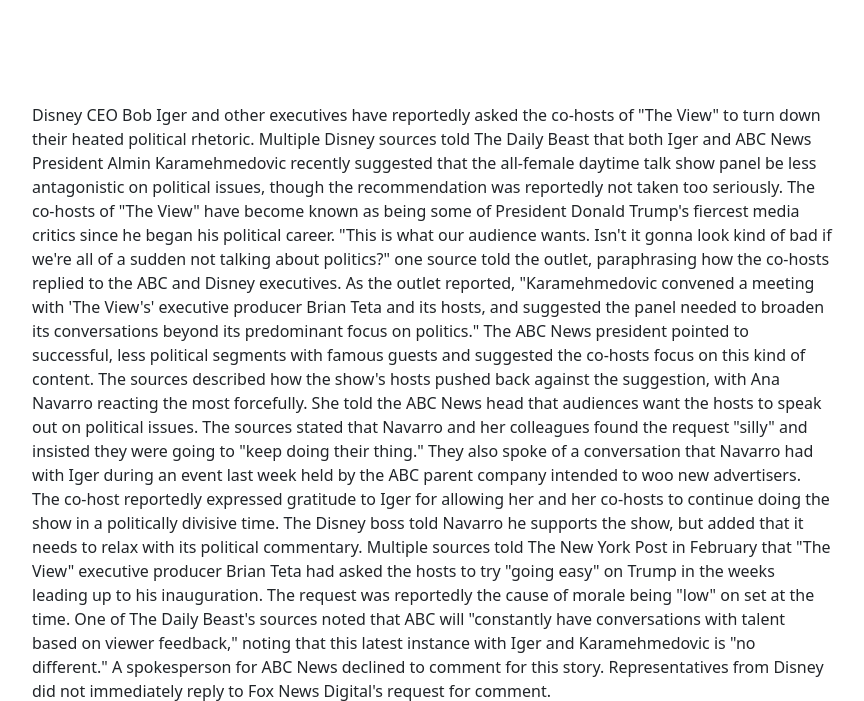
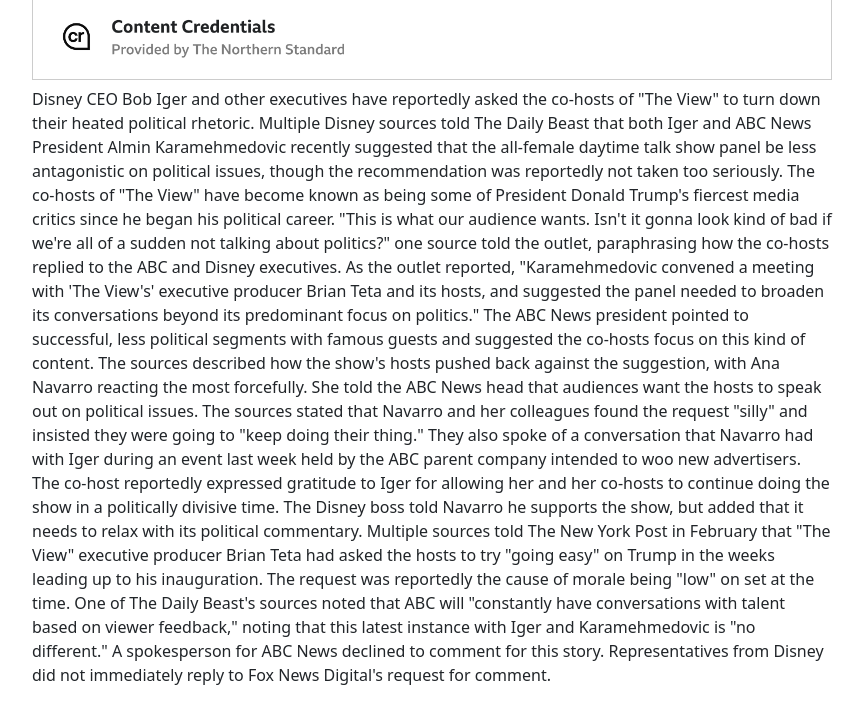
Before and after one commit to YelyzavetaLysova/Label_Study_Prototype, a Flask app: page /article/1 in a window 1280 px wide. Shown: the part 577-1278 px from the top of the page, without its empty margins (208-1072 px from the left). Run offline with Flask 3, Linux system fonts and the light colour scheme; the visitor is signed in with stand-in values (Sample User, id 1); some libraries are stand-ins or nearby versions.

Commit message:
implementation of both c2pa labels on article page & recommended articles + thank you page

```diff
--- a/app.py
+++ b/app.py
@@ -226,7 +226,12 @@ def article(article_id):
         session['article_completed'] = True
         return redirect(url_for('mid_questionnaire'))
 
-    return render_template('article.html', article=article_data, recommendations=recommendations, label_shown_ids=label_shown_ids, condition=session['condition'])
+    cr_labels = ['cr1.png', 'cr2.png', 'cr3.png', 'cr4.png']
+    cr_label = None
+    if session.get('condition') == 'c2pa':
+        cr_label = random.choice(cr_labels)
+
+    return render_template('article.html', article=article_data, recommendations=recommendations, label_shown_ids=label_shown_ids, condition=session['condition'], cr_label=cr_label)
 
 @app.route('/mid-questionnaire', methods=['GET', 'POST'])
 @require_previous_step('article')
--- a/templates/article.html
+++ b/templates/article.html
@@ -39,7 +39,21 @@
 
         .transp-label {
             height: 30px;
-            margin-bottom: 5px;
+            vertical-align: bottom;
+            align-self: end;
+        }
+
+        .cr-wrapper {
+            border-bottom: 1px solid #ccc;
+            border-left: 1px solid #ccc;
+            border-right: 1px solid #ccc;
+            width: inherit;
+            align-content: start;
+        }
+
+        .cr-label {
+            height: 80px;
+            display: block;
         }
     </style>
 </head>
@@ -54,25 +68,28 @@
     <!-- Main Article -->
     <div class="mb-5">
         <h1 class="mb-3">{{ article['Title'] }}</h1>
-        <img src="{{ article['Image URL'] or 'https://placehold.co/600x400?text=No+Image' }}" class="img-fluid mb-3">
+        <img src="{{ article['Image URL'] or 'https://placehold.co/600x400?text=No+Image' }}" class="img-fluid">
 
         <div class="mb-3 article_label">
             {% if condition == 'color' %}
                 <img src="{{ url_for('static', filename='images/transp_score_colour_expanded.png') }}"
-                     alt="Transparency Score Label" style="cursor: pointer;"
+                     alt="Transparency Score Label" class="mt-2 mb-2" style="cursor: pointer;"
                      data-bs-toggle="collapse" data-bs-target="#scoreExplanation"
                      aria-expanded="false" aria-controls="scoreExplanation">
             {% elif condition == 'no_color' %}
                 <img src="{{ url_for('static', filename='images/transp_score_nocolor_expanded.png') }}"
-                     alt="Transparency Score Label" style="cursor: pointer;"
+                     alt="Transparency Score Label" class="mt-2 mb-2" style="cursor: pointer;"
                      data-bs-toggle="collapse" data-bs-target="#scoreExplanation"
                      aria-expanded="false" aria-controls="scoreExplanation">
             {% elif condition == 'c2pa' %}
-                <img src="{{ url_for('static', filename='images/cr_logo.png') }}"
-                     alt="C2PA Label" style="height: 50px;">
+                <div class="cr-wrapper">
+                  <img src="{{ url_for('static', filename='images/' + cr_label) }}"
+                      alt="C2PA Label" class="cr-label" style="height: 80px;"
+                      data-bs-toggle="collapse" data-bs-target="#c2paExplanation"
+                      aria-expanded="false" aria-controls="c2paExplanation">
+                </div>
             {% endif %}
         </div>
-
         {% if condition != 'c2pa' %}
         <div class="collapse" id="scoreExplanation">
             <div class="card card-body border border-success rounded bg-light mb-3 py-3">
@@ -86,6 +103,19 @@
                 </ul>
             </div>
         </div>
+        {% elif condition == 'c2pa' %}
+        <div class="collapse" id="c2paExplanation">
+          <div class="card card-body border border-success rounded bg-light mb-3 py-3">
+              <strong>What is the Image Transparency Score?</strong><br>
+              This score rates how transparent and trustworthy the image is — based on 7 criteria,
+              such as author identity, media asset verification, and edit history.
+              <ul class="mb-0 mt-2">
+                  <li><strong>A</strong>: High transparency and verified information</li>
+                  <li><strong>B–C</strong>: Some elements missing or unclear</li>
+                  <li><strong>D–E</strong>: Poor or no transparency indicators</li>
+              </ul>
+          </div>
+      </div>
         {% endif %}
 
         <p class="article_content">{{ article['Content'] }}</p>
@@ -110,19 +140,21 @@
                   <p class="card-text text-muted small mb-0">{{ rec['Content'][:300] }}...</p>
                 </div>
                 <div class="col-md-4 text-end">
+                  <div class="d-flex justify-content-end align-items-center gap-2">
                   {% if rec['index'] in label_shown_ids %}
                     {% if condition == 'color' %}
                         <img src="{{ url_for('static', filename='images/transp_score_colour_collapsed.png') }}" class="transp-label" alt="Label: Color">
                     {% elif condition == 'no_color' %}
                         <img src="{{ url_for('static', filename='images/transp_score_nocolor_collapsed.png') }}" class="transp-label" alt="Label: No Color">
                     {% elif condition == 'c2pa' %}
-                        <img src="{{ url_for('static', filename='images/c2pa-icon.png') }}" class="transp-label" alt="Label: C2PA">
+                        <img src="{{ url_for('static', filename='images/cr_logo.png') }}" class="transp-label" alt="Label: C2PA">
                     {% endif %}
                   {% endif %}
                   <img src="{{ rec['Image URL'] or 'https://placehold.co/300x180?text=No+Image' }}"
                       alt="{{ rec['Title'] }}"
                       class="img-fluid rounded"
                       style="max-height: 180px; object-fit: cover;">
+                  </div>
                 </div>
               </div>
             </button>
--- a/templates/select_article.html
+++ b/templates/select_article.html
@@ -85,7 +85,7 @@
                   {% elif condition == 'no_color' %}
                     <img class="article_label" src="{{ url_for('static', filename='images/transp_score_nocolor_collapsed.png') }}" alt="Label: No Color">
                   {% elif condition == 'c2pa' %}
-                    <img class="article_label" src="{{ url_for('static', filename='images/c2pa-icon.png') }}" alt="Label: C2PA">
+                    <img class="article_label" src="{{ url_for('static', filename='images/cr_logo.png') }}" alt="Label: C2PA">
                   {% endif %}
                 </div>
                 <p class="card-text">{{ article['Content'][:250] }}...</p>
```
Also changed, not shown: templates/thank_you.html (+18 -10 lines), static/images/cr1.png, static/images/cr2.png, static/images/cr3.png, static/images/cr4.png, 1 other file.
